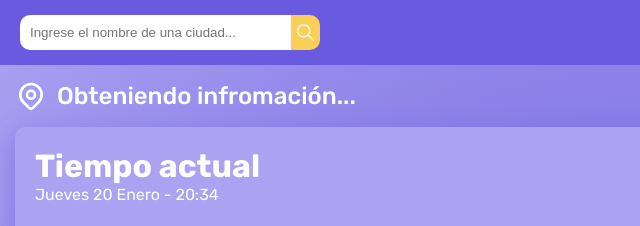
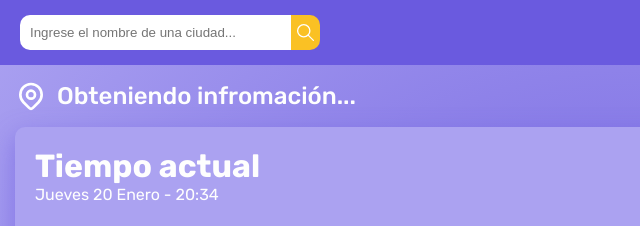
Before and after one commit to RodoM/weatherApp, a plain HTML site: page index.html in a window 1280 px wide. In both pictures the pointer is over the button 305 px from the left and 32 px from the top of the page. Shown: the top 226 px of the page, 0-640 px from the left. Drawn offline with Linux system fonts and the light colour scheme.

Commit message:
primer commit

```diff
--- a/styles.css
+++ b/styles.css
@@ -5,6 +5,7 @@
     --darkPurple: #6A5ADF;
     --lightPurple: #ABA2F1;
     --lightYellow: #F9CF57;
+    --darkYellow: #fac124;
     --lightGrey: #F4F2FD;
     --white: #FEFEFE;
     --shadow: 1px 10px 23px 2px rgba(106,90,223,0.51);
@@ -56,6 +57,11 @@ form button {
     display: flex;
     align-items: center;
     justify-content: center;
+    transition: 0.3s;
+}
+
+form button:hover {
+    background-color: var(--darkYellow);
 }
 
 .container {
```
Also changed, not shown: 1 other file.
